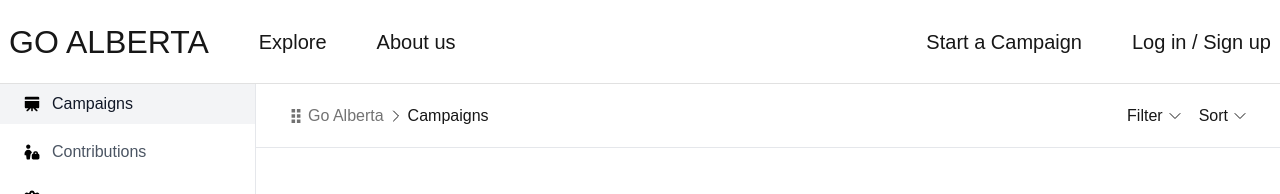
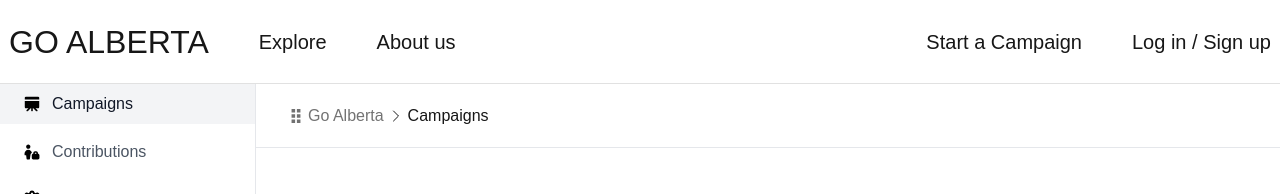
Before and after one commit to vakulinina/go-alberta, a Next.js app: page /user/campaigns in a window 1280 px wide. Shown: the top 194 px of the page. Built offline with nearby package versions, Linux system fonts and the light colour scheme.

Commit message:
feat: add 'Nav Bar' component without 'Filter' & 'Sort', and integrated 'Nav Bar' & 'Side Bar'

```diff
--- a/src/components/Icons/ChevronDownIcon.tsx
+++ /dev/null
@@ -1,14 +0,0 @@
-export const ChevronDownIcon = ({ className }: React.SVGAttributes<SVGSVGElement>) => {
-  return (
-    <svg
-      xmlns="http://www.w3.org/2000/svg"
-      fill="none"
-      viewBox="0 0 24 24"
-      strokeWidth={1.5}
-      stroke="currentColor"
-      className={className}
-    >
-      <path strokeLinecap="round" strokeLinejoin="round" d="m19.5 8.25-7.5 7.5-7.5-7.5" />
-    </svg>
-  )
-}
--- a/src/components/UserProfile/NavBar.tsx
+++ b/src/components/UserProfile/NavBar.tsx
@@ -1,7 +1,6 @@
 'use client'
 import { usePathname } from 'next/navigation'
 import { ChevronRightIcon } from '../Icons/ChevronRightIcon'
-import { ChevronDownIcon } from '../Icons/ChevronDownIcon'
 import { IndexIcon } from '../Icons/IndexIcon'
 
 type NavItem = {
@@ -62,18 +61,6 @@
         <ChevronRightIcon className="h-4 w-4" />
         {currentNavItem && <span key={currentNavItem.id}>{currentNavItem.label}</span>}
       </div>
-
-      <div className="flex items-center gap-4">
-        <button className="flex items-center gap-1">
-          Filter
-          <ChevronDownIcon className="h-4 w-4" />
-        </button>
-
-        <button className="flex items-center gap-1">
-          Sort
-          <ChevronDownIcon className="h-4 w-4" />
-        </button>
-      </div>
     </nav>
   )
 }
```
